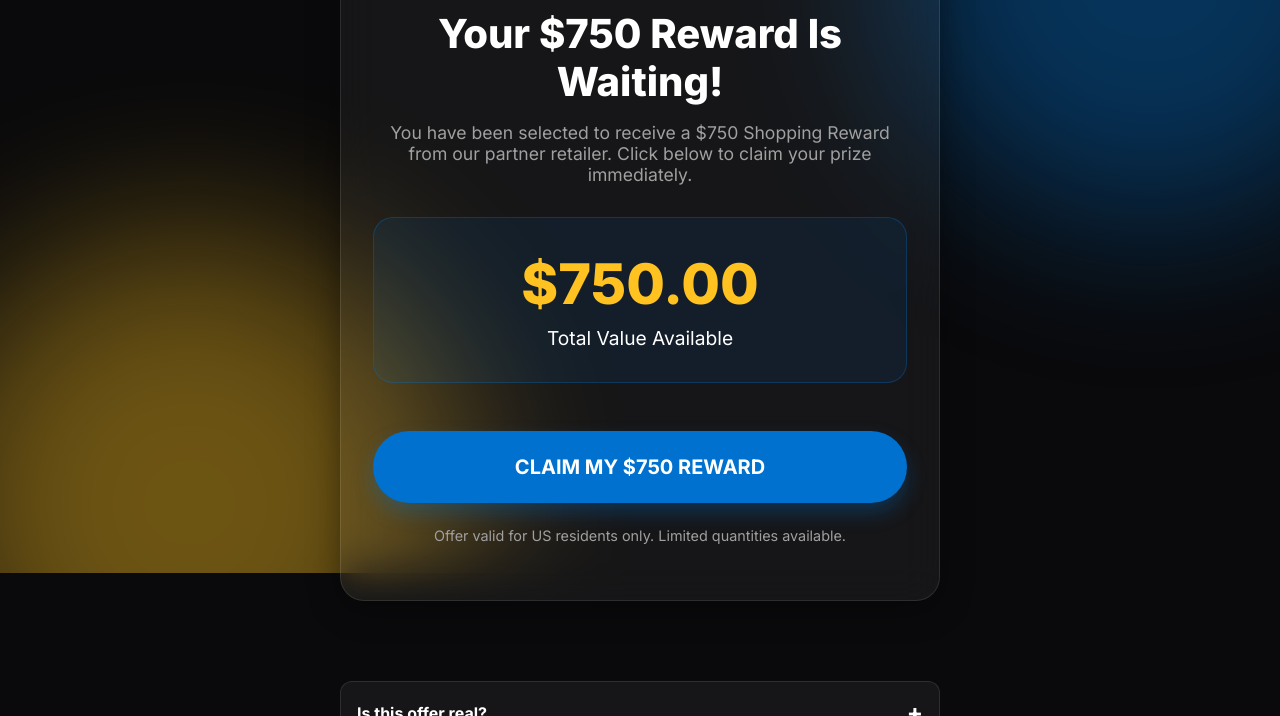
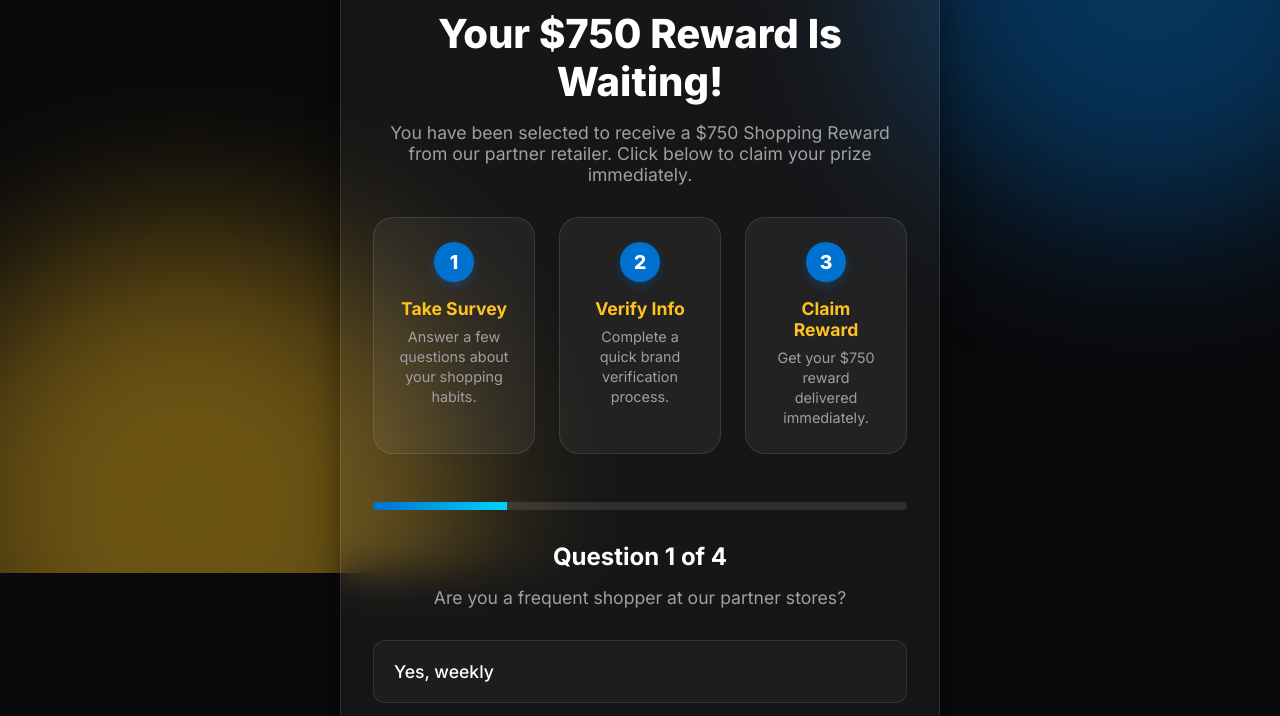
Before and after one commit to Drakuras/walmartlander, a plain HTML site: page index.html in a window 1280 px wide. Shown: the part 227-943 px from the top of the page. Drawn offline with Linux system fonts and the light colour scheme.

Commit message:
feat: add how-it-works section and multi-step questionnaire

```diff
--- a/index.css
+++ b/index.css
@@ -115,6 +115,95 @@ p {
     margin-bottom: 1.5rem;
 }
 
+/* How It Works Section */
+.how-it-works {
+    margin-bottom: 3rem;
+    width: 100%;
+}
+
+.steps-grid {
+    display: grid;
+    grid-template-columns: repeat(3, 1fr);
+    gap: 1.5rem;
+}
+
+@media (max-width: 600px) {
+    .steps-grid {
+        grid-template-columns: 1fr;
+    }
+}
+
+.step-card {
+    background: var(--glass-bg);
+    border: 1px solid var(--glass-border);
+    padding: 1.5rem;
+    border-radius: 20px;
+    text-align: center;
+    transition: var(--transition);
+}
+
+.step-card:hover {
+    transform: translateY(-5px);
+    background: rgba(255, 255, 255, 0.08);
+    border-color: var(--primary-blue);
+}
+
+.step-number {
+    width: 40px;
+    height: 40px;
+    background: var(--primary-blue);
+    color: white;
+    border-radius: 50%;
+    display: flex;
+    align-items: center;
+    justify-content: center;
+    font-weight: 800;
+    margin: 0 auto 1rem;
+    font-size: 1.2rem;
+    box-shadow: 0 4px 10px rgba(0, 113, 206, 0.3);
+}
+
+.step-card h3 {
+    font-size: 1.1rem;
+    margin-bottom: 0.5rem;
+    color: var(--primary-yellow);
+}
+
+.step-card p {
+    font-size: 0.9rem;
+    margin-bottom: 0;
+    line-height: 1.4;
+}
+
+/* Progress Bar */
+.progress-container {
+    width: 100%;
+    height: 8px;
+    background: rgba(255, 255, 255, 0.1);
+    border-radius: 4px;
+    margin-bottom: 2rem;
+    overflow: hidden;
+}
+
+.progress-bar {
+    height: 100%;
+    background: linear-gradient(90deg, var(--primary-blue), #00d2ff);
+    width: 0%;
+    transition: width 0.5s cubic-bezier(0.4, 0, 0.2, 1);
+}
+
+/* Questionnaire Steps */
+.step h2 {
+    font-size: 1.5rem;
+    margin-bottom: 1rem;
+    text-align: center;
+}
+
+.step p {
+    text-align: center;
+    margin-bottom: 2rem;
+}
+
 /* Steps Flow */
 .step {
     display: none;
@@ -128,12 +217,12 @@ p {
 @keyframes fadeIn {
     from {
         opacity: 0;
-        transform: translateY(10)
+        transform: translateY(10px);
     }
 
     to {
         opacity: 1;
-        transform: translateY(0)
+        transform: translateY(0);
     }
 }
 
--- a/index.html
+++ b/index.html
@@ -38,9 +38,76 @@
                 your prize immediately.</p>
         </header>
 
+        <section class="how-it-works">
+            <div class="steps-grid">
+                <div class="step-card">
+                    <div class="step-number">1</div>
+                    <h3>Take Survey</h3>
+                    <p>Answer a few questions about your shopping habits.</p>
+                </div>
+                <div class="step-card">
+                    <div class="step-number">2</div>
+                    <h3>Verify Info</h3>
+                    <p>Complete a quick brand verification process.</p>
+                </div>
+                <div class="step-card">
+                    <div class="step-number">3</div>
+                    <h3>Claim Reward</h3>
+                    <p>Get your $750 reward delivered immediately.</p>
+                </div>
+            </div>
+        </section>
+
         <main id="quiz-container">
-            <!-- Simplified Final CTA -->
-            <div class="final-cta active" id="final-step">
+            <!-- Progress Bar -->
+            <div class="progress-container">
+                <div class="progress-bar" id="progress-bar" style="width: 25%;"></div>
+            </div>
+
+            <!-- Step 1 -->
+            <div class="step active" id="step-1">
+                <h2>Question 1 of 4</h2>
+                <p>Are you a frequent shopper at our partner stores?</p>
+                <div class="options-list">
+                    <button class="option-btn" onclick="nextStep(1)">Yes, weekly</button>
+                    <button class="option-btn" onclick="nextStep(1)">Sometimes</button>
+                    <button class="option-btn" onclick="nextStep(1)">Rarely</button>
+                </div>
+            </div>
+
+            <!-- Step 2 -->
+            <div class="step" id="step-2">
+                <h2>Question 2 of 4</h2>
+                <p>How do you prefer to receive your rewards?</p>
+                <div class="options-list">
+                    <button class="option-btn" onclick="nextStep(2)">Digital Gift Card</button>
+                    <button class="option-btn" onclick="nextStep(2)">Physical Card</button>
+                    <button class="option-btn" onclick="nextStep(2)">Store Credit</button>
+                </div>
+            </div>
+
+            <!-- Step 3 -->
+            <div class="step" id="step-3">
+                <h2>Question 3 of 4</h2>
+                <p>What would you spend your $750 reward on first?</p>
+                <div class="options-list">
+                    <button class="option-btn" onclick="nextStep(3)">Groceries & Home</button>
+                    <button class="option-btn" onclick="nextStep(3)">Electronics & Tech</button>
+                    <button class="option-btn" onclick="nextStep(3)">Fashion & Gifts</button>
+                </div>
+            </div>
+
+            <!-- Step 4: Loading -->
+            <div class="step" id="step-4">
+                <div class="loading-spinner" style="display: block;">
+                    <div class="spinner"></div>
+                    <h2>Verifying Your Answers...</h2>
+                    <p>Please wait while we check your eligibility.</p>
+                </div>
+            </div>
+
+            <!-- Final Step -->
+            <div class="step final-cta" id="final-step">
                 <div class="reward-info"
                     style="background: rgba(0, 113, 206, 0.1); border-radius: 20px; padding: 2rem; margin-bottom: 2rem; border: 1px solid rgba(0, 113, 206, 0.3);">
                     <span style="font-size: 3.5rem; font-weight: 800; color: var(--primary-yellow);">$750.00</span>
--- a/index.js
+++ b/index.js
@@ -1,3 +1,27 @@
+function nextStep(step) {
+    const currentStepEl = document.getElementById(`step-${step}`);
+    const nextStepEl = document.getElementById(`step-${step + 1}`);
+    const progressBar = document.getElementById('progress-bar');
+
+    if (currentStepEl && nextStepEl) {
+        currentStepEl.classList.remove('active');
+        nextStepEl.classList.add('active');
+
+        // Update Progress (Steps 1-3 lead to 4 which is loading)
+        const progress = ((step + 1) / 4) * 100;
+        progressBar.style.width = `${progress}%`;
+
+        // If next step is loading (step 4)
+        if (step + 1 === 4) {
+            setTimeout(() => {
+                nextStepEl.classList.remove('active');
+                document.getElementById('final-step').classList.add('active');
+                document.querySelector('.progress-container').style.display = 'none';
+            }, 1500);
+        }
+    }
+}
+
 function claimOffer() {
     window.location.href = 'https://trksy.org/aff_c?offer_id=1913&aff_id=32911';
 }
```
